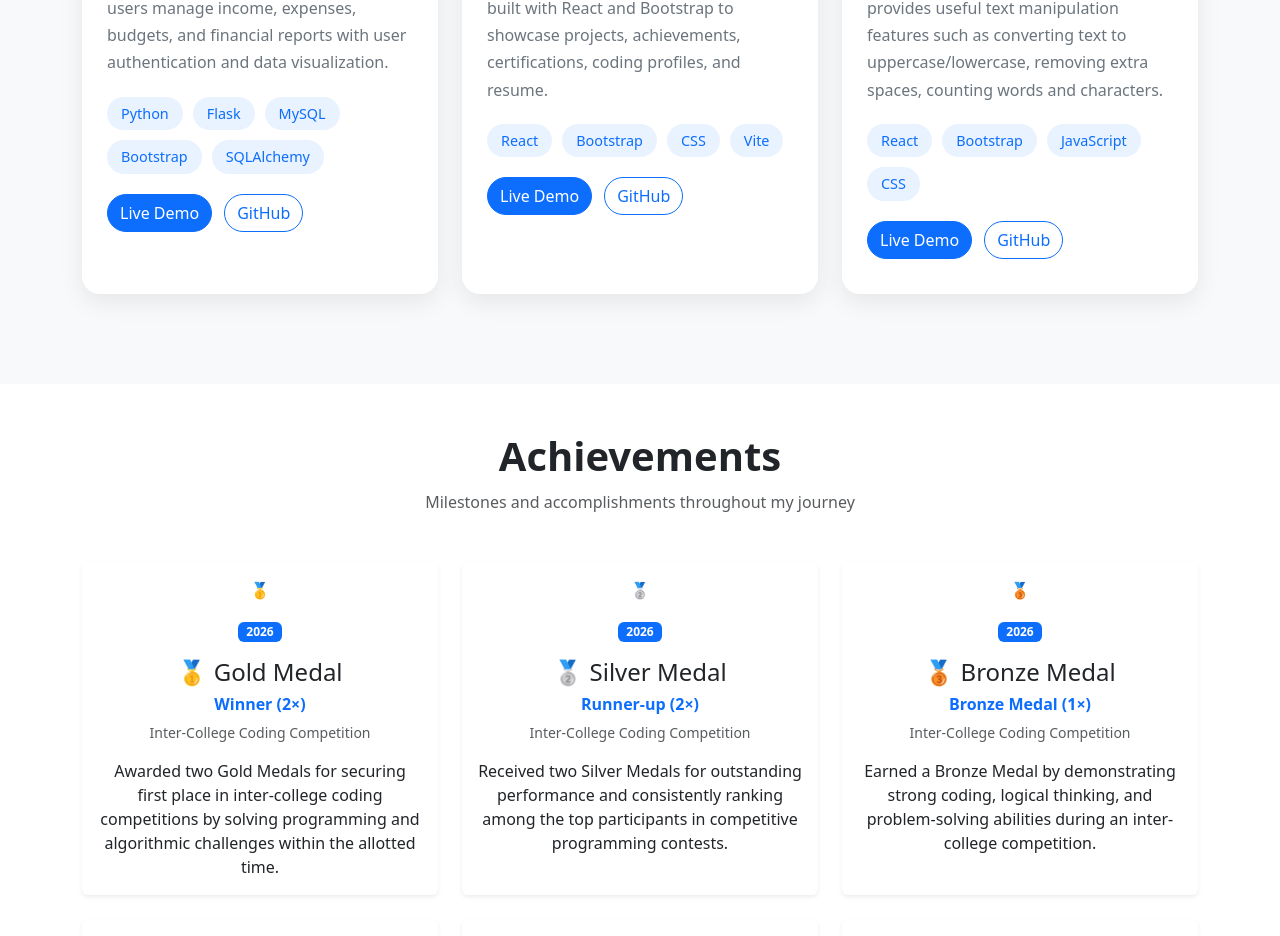
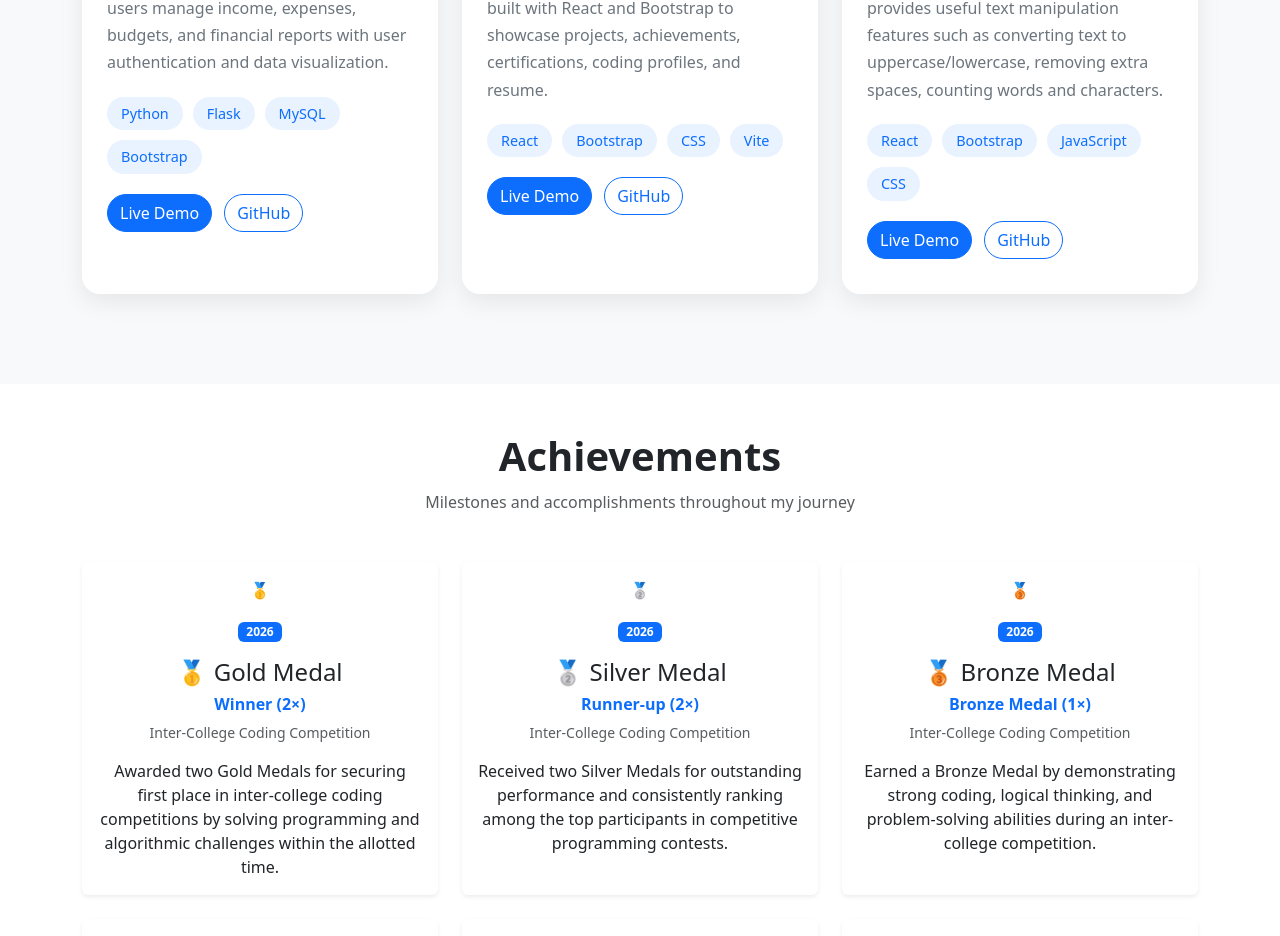
Before and after one commit to Vaibhav5564/Personal-Portfolio, a React (Vite) app: page / in a window 1280 px wide. Shown: the part 4257-5193 px from the top of the page. Built offline with nearby package versions, Linux system fonts and the light colour scheme.

Commit message:
Update button alignment

```diff
--- a/src/data/projects.js
+++ b/src/data/projects.js
@@ -9,8 +9,7 @@ const projects = [
       "Python",
       "Flask",
       "MySQL",
-      "Bootstrap",
-      "SQLAlchemy"
+      "Bootstrap"
     ],
     github: "https://github.com/Vaibhav5564/Personal-Finance-Manager",
     live: "https://personal-finance-manager-bvo3.onrender.com",
```
